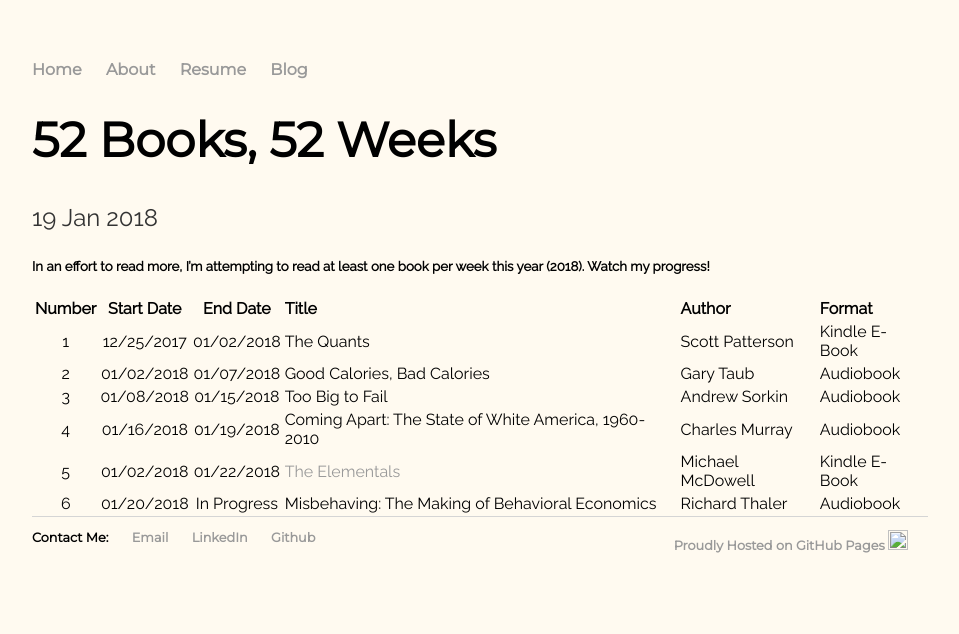
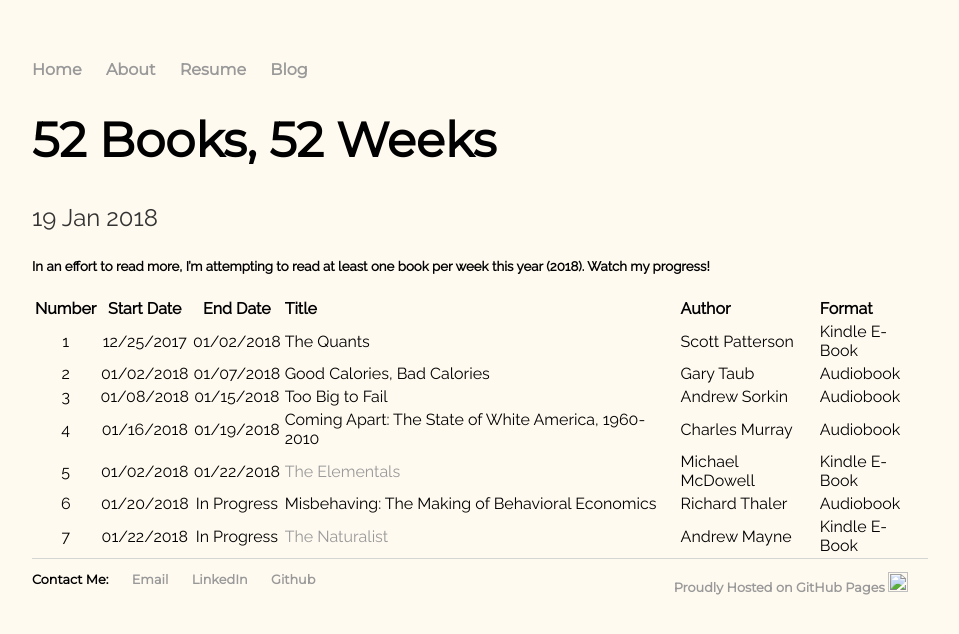
Before and after one commit to shindig7/my-site, a Jekyll site: the page built from _posts/2018-01-19-52-books-52-weeks.md, in a window 1280 px wide. Shown: the top 634 px of the page, without its empty margins (160-1119 px from the left). Built offline with Jekyll 4.4.1, drawn with Linux system fonts in a browser that asks for light colours.

Commit message:
Added The Naturalist

```diff
--- a/_posts/2018-01-19-52-books-52-weeks.md
+++ b/_posts/2018-01-19-52-books-52-weeks.md
@@ -14,7 +14,9 @@ subtitle: A list of the books I've read in 2018
 |   4   | 01/16/2018 |  01/19/2018  | Coming Apart: The State of White America, 1960-2010 | Charles Murray    | Audiobook     |
 |   5   | 01/02/2018 |  01/22/2018  | [The Elementals]                                    | Michael McDowell  | Kindle E-Book |
 |   6   | 01/20/2018 |  In Progress | Misbehaving: The Making of Behavioral Economics     | Richard Thaler    | Audiobook     |
+|   7   | 01/22/2018 |  In Progress | [The Naturalist]                                    | Andrew Mayne      | Kindle E-Book |
 
 
 
 [The Elementals]: https://www.amazon.com/Elementals-Michael-McDowell-ebook/dp/B00KXAQ7NQ/ref=tmm_kin_swatch_0?_encoding=UTF8&qid=&sr=
+[The Naturalist]: https://www.amazon.com/Naturalist-Book-1-ebook/dp/B01N1UN91W/ref=sr_1_1?s=digital-text&ie=UTF8&qid=1516643254&sr=1-1&keywords=the+naturalist
```
